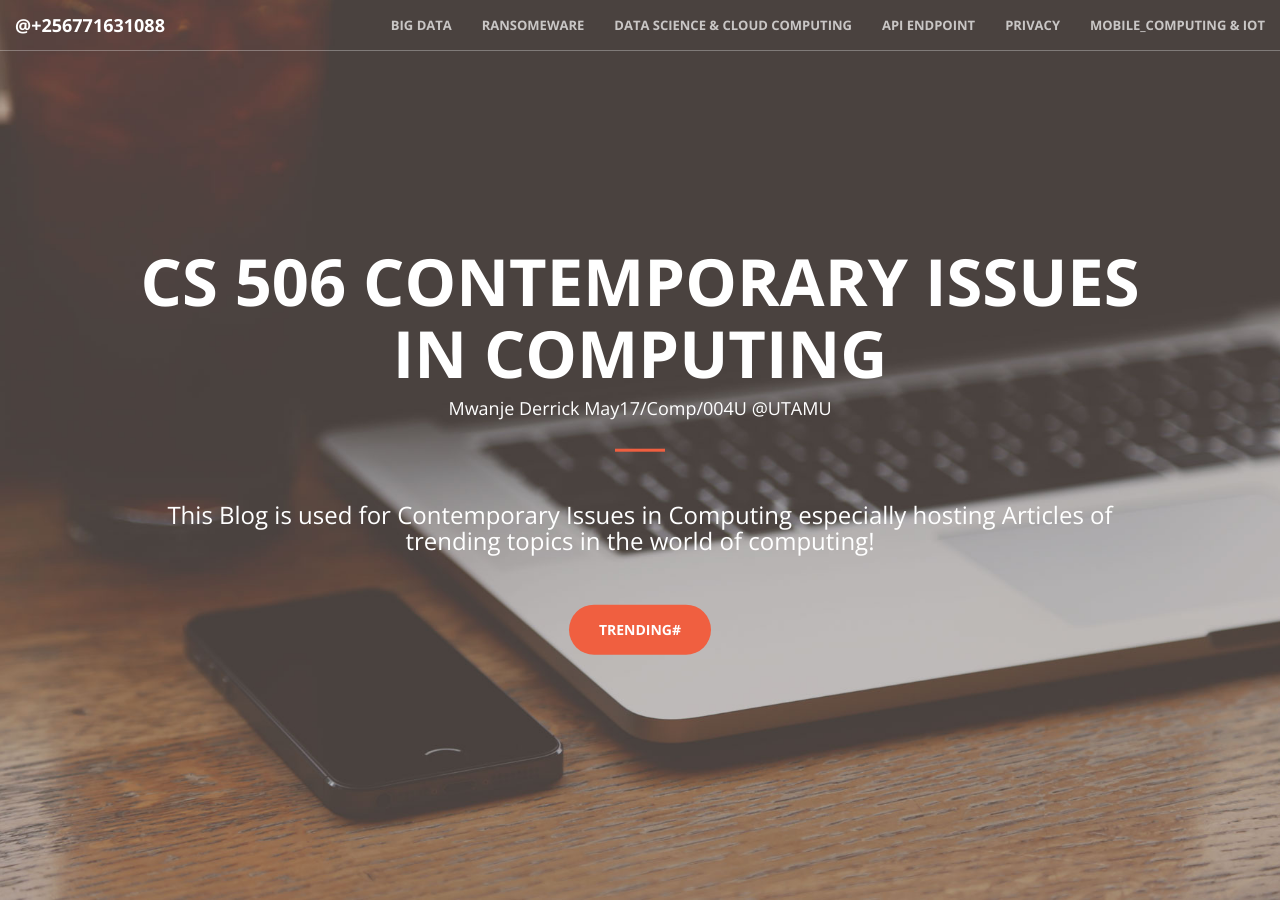
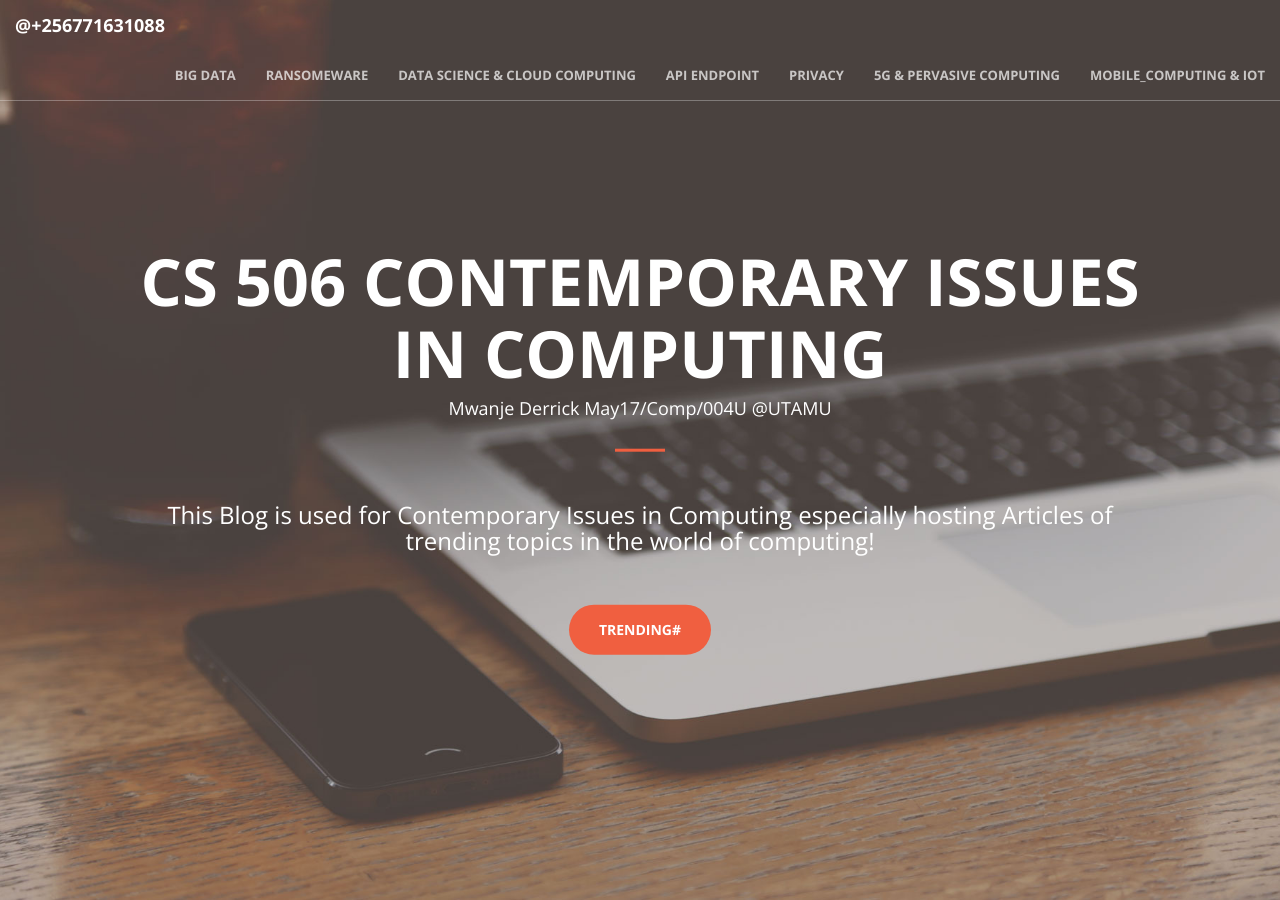
Before and after one commit to deromatic/deromatic.github.io, a Jekyll site: the page built from index.html, in a window 1280 px wide and 900 px high. Built offline with Jekyll 4.4.1, drawn with Linux system fonts in a browser that asks for light colours.

Commit message:
Update nav.html

```diff
--- a/_includes/nav.html
+++ b/_includes/nav.html
@@ -30,6 +30,9 @@
                 <li>
                     <a class="page-scroll" href="#privacy">Privacy</a>
                  </li>
+                  <li>
+                    <a class="page-scroll" href="#privacy">5G & Pervasive Computing</a>
+                 </li>
                  <li>
                     <a class="page-scroll" href="#mobile_computing">mobile_computing & IOT</a>
                 </li>
```
